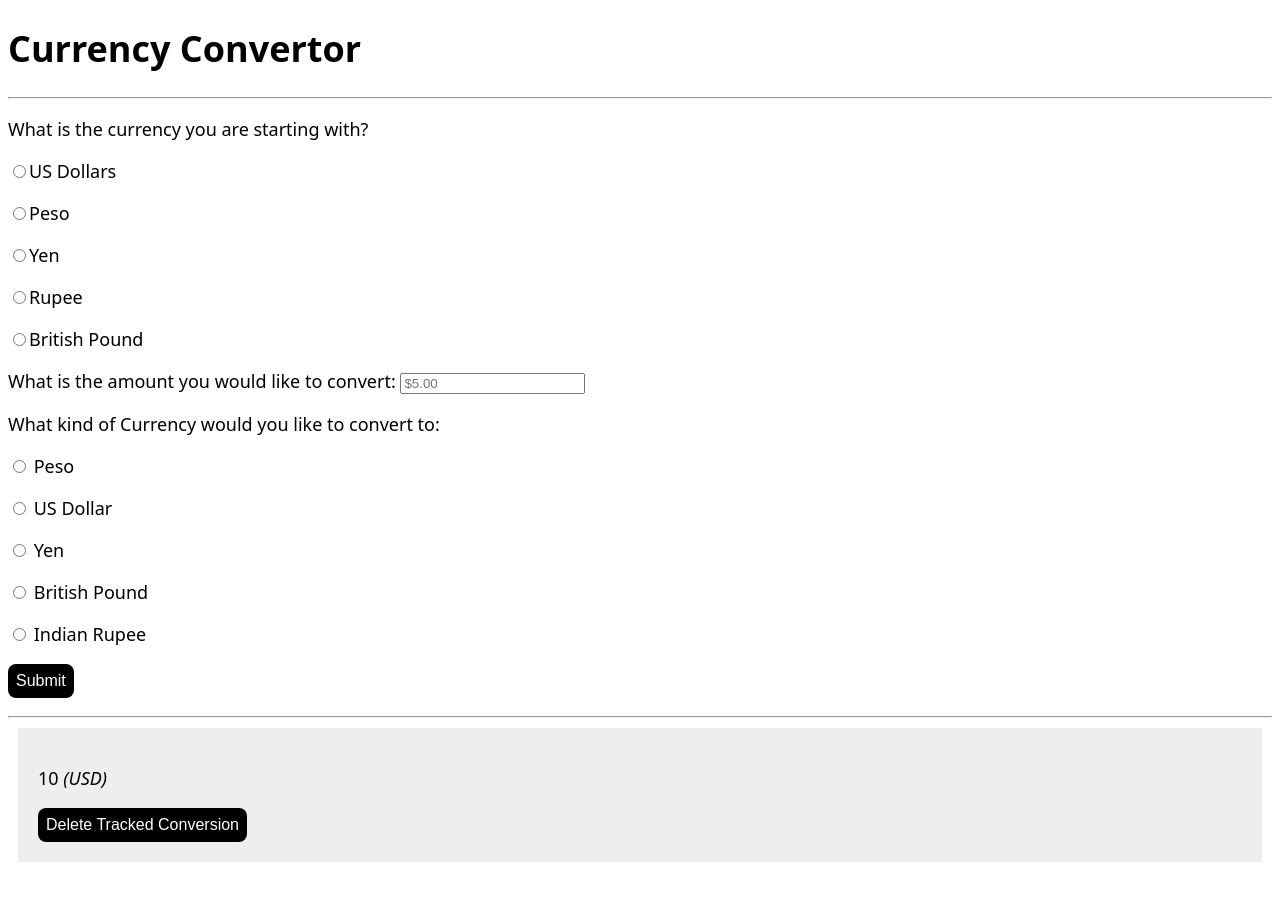
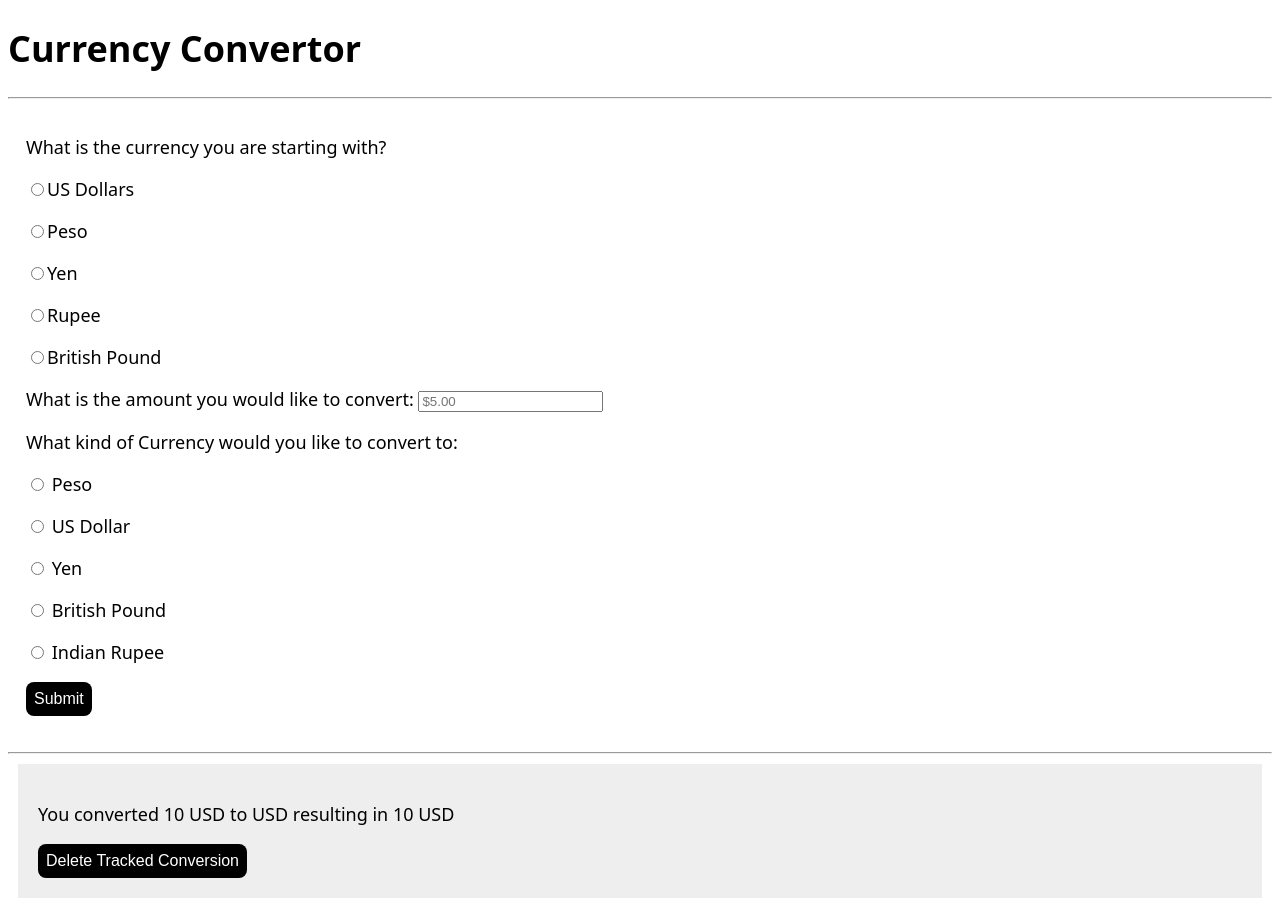
Before and after one commit to DominicBarnett/2024-Winter-Intensive, a Flask app: template templates/index.html in a window 1280 px wide. Before the commit the page ends 862 px from the top, so only its background shows below. Run offline with Flask 2, Linux system fonts and the light colour scheme; the template is opened without the code that fills it: most values are stand-ins (such as "Sample title", 1, 10 or a date in 2020); parts of the project's set-up code (start-up, migrations or seed data) failed here and were passed over.

Commit message:
Currency dictionary created and more formatting

```diff
--- a/app.py
+++ b/app.py
@@ -6,13 +6,22 @@ from dotenv import load_dotenv
 from pymongo.mongo_client import MongoClient
 
 load_dotenv()
-
 API_URL = 'https://api.currencybeacon.com/v1/convert'
+CURRENCY_API_URL = 'https://api.currencybeacon.com/v1/currencies'
 API_KEY = os.getenv('API_KEY')
 app = Flask(__name__)
 uri = 'mongodb+srv://dombarnett03:3SYrz9JsbamU6txd@cluster0.zvgijzx.mongodb.net/?retryWrites=true&w=majority'
 client = MongoClient(uri)
 db = client.CurrencyConversions
+currency_dict = {}
+currency_params = {
+        'type' : 'fiat',
+        'api_key' : API_KEY
+    }
+
+
+currency_results_json = requests.get(CURRENCY_API_URL, params=currency_params).json()
+
 try:
     client.admin.command('ping')
     print("Pinged your deployment. You successfully connected to MongoDB!")
@@ -20,16 +29,19 @@ try:
 except Exception as e:
     print(e)
 
-
+for entry in currency_results_json['response']:
+        name = entry['name']
+        short_code = entry['short_code']
+        currency_dict[name] = short_code
 
 @app.route('/', methods=('GET', 'POST'))
 def index():
     context = {}
     if request.method=='POST':
+
         FromCurrency = request.form['FromCurrency']
         amount = request.form['amount']
         ToCurrency = request.form['ToCurrency']
-        db.StoredConversions.insert_one({'FromCurrency': FromCurrency, 'amount': amount, 'ToCurrency': ToCurrency})
 
         params = {
             'from' : FromCurrency,
@@ -38,14 +50,19 @@ def index():
             'api_key': API_KEY
         }
         results_json = requests.get(API_URL, params=params).json()
-        # print(results_json)
+                # print(results_json)
         context = {
-        'amount' : results_json['response']['amount'],
-        'fromCurrency' : results_json['response']['from'],
-        'toCurrency' : results_json['response']['to'],
-        'newAmount' : results_json['response']['value']
+                'amount' : results_json['response']['amount'],
+                'fromCurrency' : results_json['response']['from'],
+                'toCurrency' : results_json['response']['to'],
+                'newAmount' : round(results_json['response']['value'], 2),
+                'currencyDict' : currency_dict
 
-        }
+                }
+        newAmount = round(results_json['response']['value'], 2)
+        db.StoredConversions.insert_one({'FromCurrency': FromCurrency, 'amount': amount, 'ToCurrency': ToCurrency, 'NewAmount': newAmount})
+
+
 
 
     all_conversions = db.StoredConversions.find()
@@ -57,5 +74,6 @@ def delete(id):
     db.StoredConversions.delete_one({"_id": ObjectId(id)})
     return redirect(url_for('index'))
 
+
 if __name__ == '__main__':
     app.run(debug=True)
--- a/static/styles.css
+++ b/static/styles.css
@@ -17,6 +17,10 @@ button, input[type=submit] {
 	color: #fff;
 	font-size: 1rem;
 }
+#ConversionForm{
+	padding: .5em;
+	margin: .5em;
+}
 
 input[type=text] {
 	padding: 0.5rem;
--- a/templates/index.html
+++ b/templates/index.html
@@ -10,7 +10,7 @@
     <h1>Currency Convertor</h1>
 	<hr>
 	<div class="content">
-		<form action="/" method="post">
+		<form action="/" method="post" id="ConversionForm">
 
       <p>What is the currency you are starting with?</p>
       <p><label>
@@ -69,7 +69,7 @@
         <hr>
         {% for i in conversions %}
 	    <div class="todo">
-            <p class="{{ i.previousConversions }}">{{ i.amount }} <em>({{ i.ToCurrency }})</em></p>
+            <p class="{{ i.previousConversions }}">You converted {{ i.amount }} {{i.FromCurrency}} to {{ i.ToCurrency }} resulting in {{i.NewAmount}} {{i.ToCurrency}}</p>
             <form method="POST" action="/delete/{{i._id}}">
                 <input type="hidden" name="_method" value="DELETE">
                 <input
```
